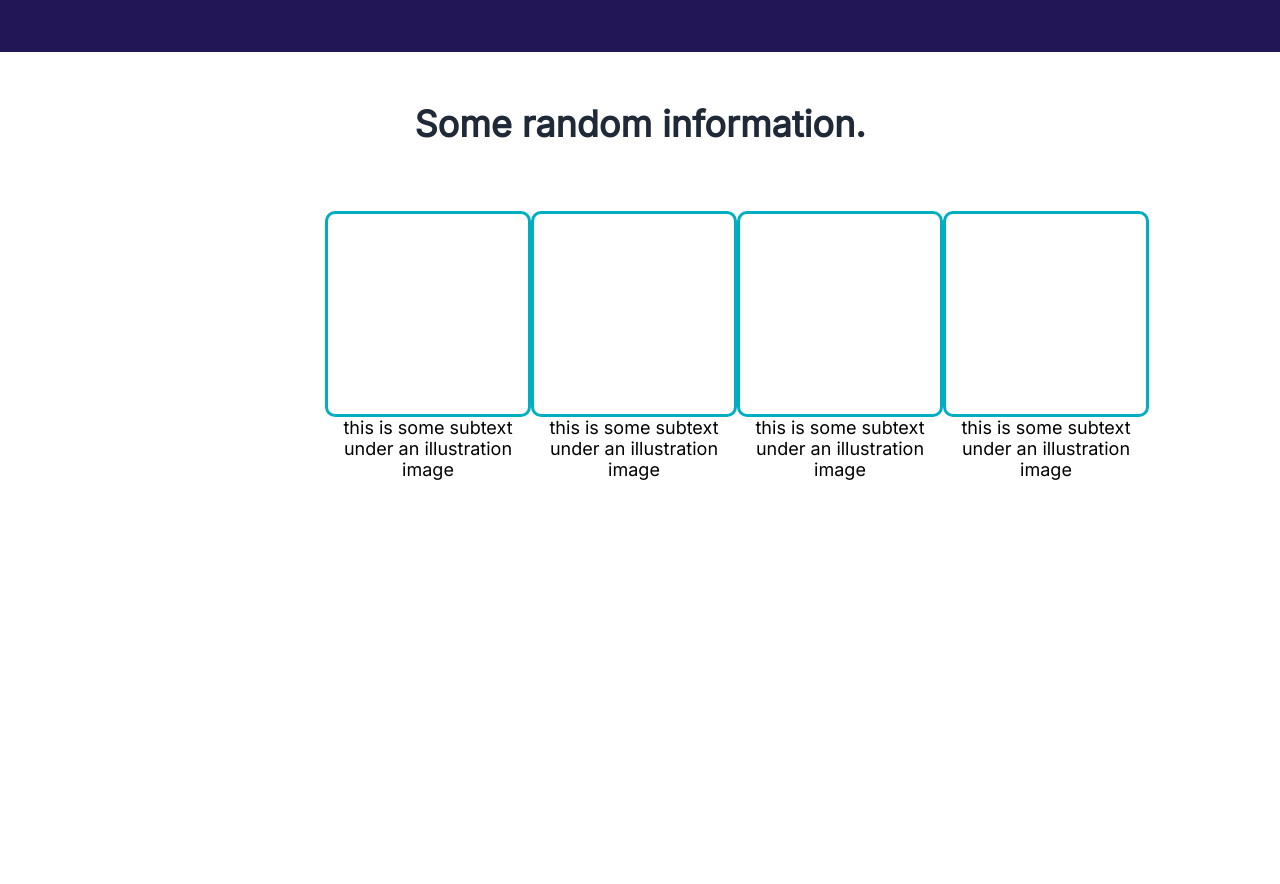
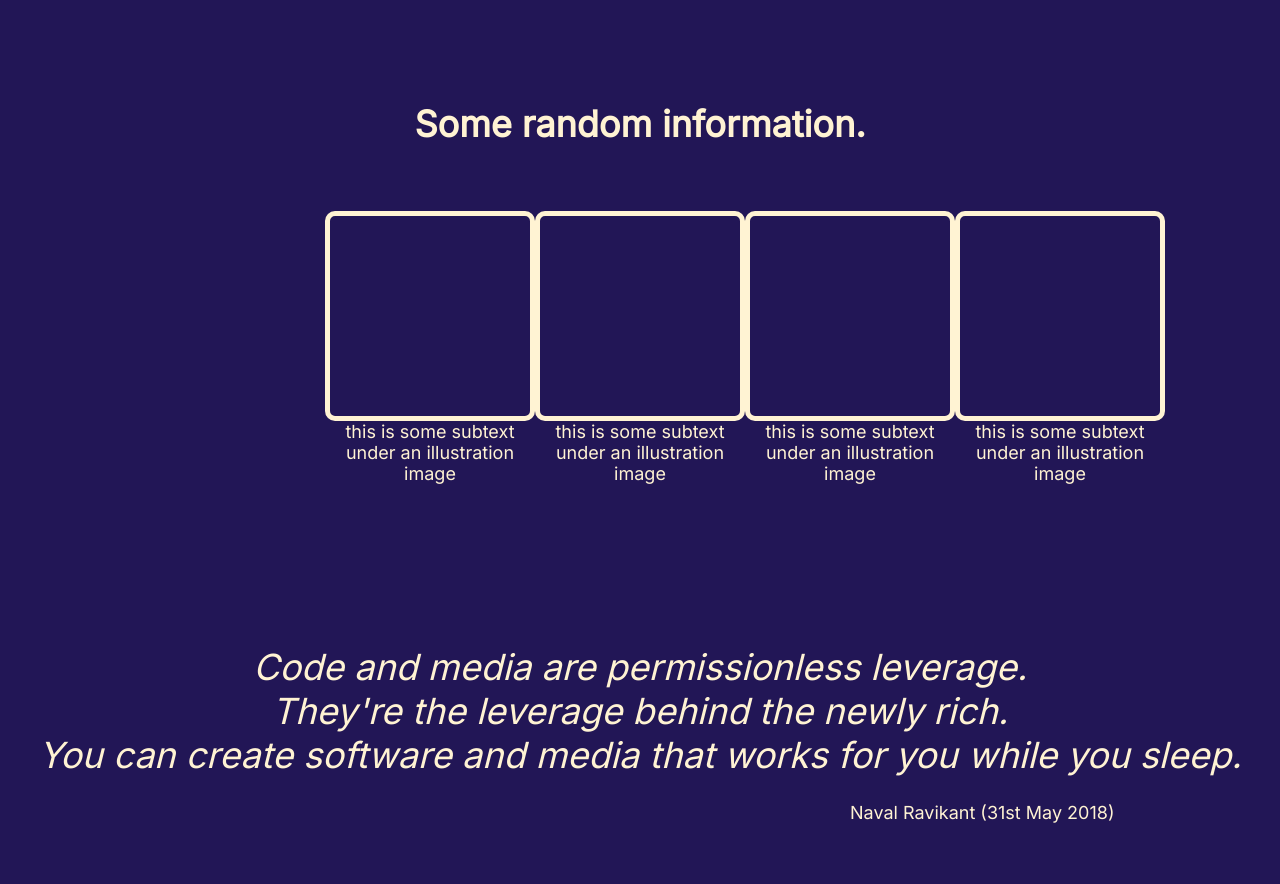
Before and after one commit to fabianfrankwerner/landing-page, a plain HTML site: page index.html in a window 1280 px wide. Shown: the part 814-1698 px from the top of the page. Before the commit the page ends 1394 px from the top, so only its background shows below. Drawn offline with Linux system fonts and the light colour scheme.

Commit message:
Add quote for section three with href to origin

```diff
--- a/index.html
+++ b/index.html
@@ -66,5 +66,14 @@
         </div>
     </div>
 
+    <div class="third-section">
+        <h3>Code and media are permissionless leverage. </br> They're the leverage behind the newly rich. </br> You can create software and media that works for you while you sleep.</h3>
+        <div class="p-div">
+            <a href="https://twitter.com/naval/status/1002106893265920000?" target="_blank" rel="noopener noreferrer">
+                <p class="p-third">Naval Ravikant (31st May 2018)</p>
+            </a>
+        </div>
+    </div>
+
 </body>
 </html>
--- a/style.css
+++ b/style.css
@@ -107,7 +107,7 @@ img {
 h2 {
     font-size: 36px;
     font-weight: bolder;
-    color: #1f2937;
+    color: #fff3d3;
     text-align: center;
 }
 
@@ -123,7 +123,7 @@ h2 {
 }
 
 .box-color {
-    border: 3px solid #00aec1;
+    border: 5px solid #fff3d3;
     width: 200px;
     height: 200px;
     border-radius: 10px;
@@ -134,9 +134,38 @@ h2 {
     display: flex;
     flex-direction: column;
     justify-content: center;
+    background-color: #221656;
 }
 
 .p-second {
     text-align: center;
     font-size: 18px;
+    color: #fff3d3;
 }
+
+.third-section {
+    background-color: #221656;
+    height: 300px;
+    display: flex;
+    flex-direction: column;
+    justify-content: center;
+}
+
+h3 {
+    font-size: 36px;
+    font-style: italic;
+    font-weight: lighter;
+    color: #fff3d3;
+    text-align: center;
+}
+
+.p-third {
+    font-size: 18px;
+    color: #fff3d3;
+}
+
+.p-div {
+    display: flex;
+    margin-top: 25px;
+    margin-left: 850px;
+}
```
